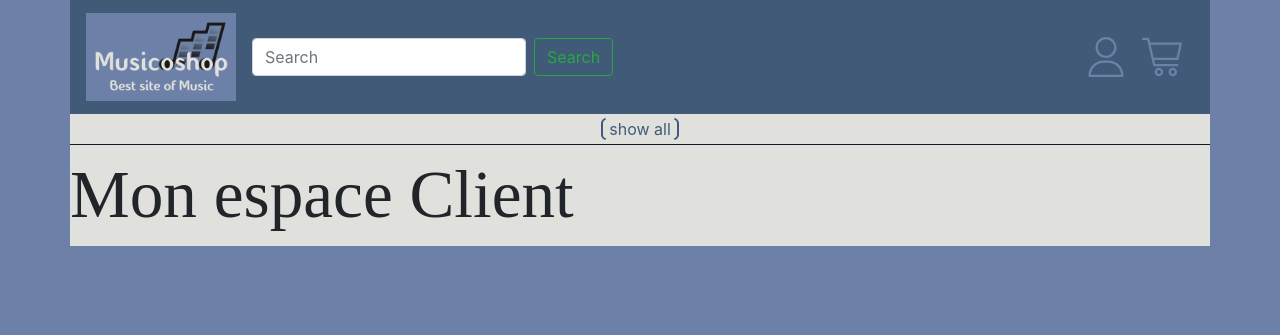
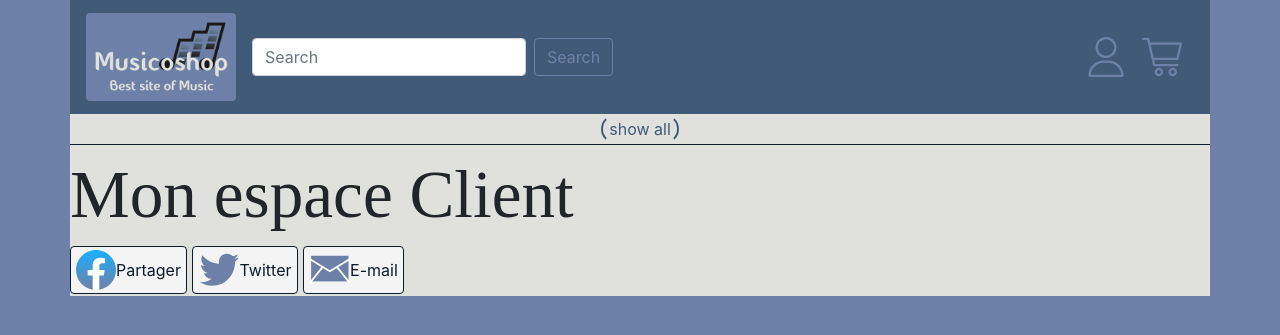
Before and after one commit to Groupe2-Musicoshop/Musicoshop, a PHP site: page / in a window 1280 px wide. Shown: the top 335 px of the page. Run offline with PHP 8.4, Linux system fonts and the light colour scheme; data that the repository does not hold is empty; some web fonts are replaced.

Commit message:
debut footer

```diff
--- a/css/footer.css
+++ b/css/footer.css
@@ -0,0 +1,99 @@
+
+/*facebook */
+.ms05siws {
+    transition-duration: var(--fds-fast);
+}
+.hwsy1cff {
+    transition-property: fill,stroke;
+}
+.b7h9ocf4 {
+    transition-timing-function: var(--fds-soft);
+}
+.a8c37x1j {
+    display: inline;
+}
+.p361ku9c {
+    fill: #fff;
+}
+
+/* twitteer */
+
+.r-kzbkwu {
+    padding-bottom: 0;
+}
+.r-5sfk15 {
+    height: 2.6rem;
+}
+.r-k200y {
+    align-self: flex-start;
+}
+.r-13gxpu9 {
+    color: #6D81A8;
+}
+.r-lrvibr {
+    user-select: none;
+}
+.r-1plcrui {
+    vertical-align: text-bottom;
+}
+.r-bnwqim {
+    position: relative;
+}
+.r-dnmrzs {
+    max-width: 100%;
+}
+.r-yyyyoo {
+    fill: currentcolor;
+}
+.r-4qtqp9 {
+    display: inline-block;
+}
+/* email */
+#Layer_1{
+    height: 2.6rem;
+    width: auto;
+}
+
+#footer svg {
+    overflow: hidden;
+    vertical-align: bottom;
+}
+
+#footer a{
+    color:#0d1b2a;
+}
+
+
+
+#footer .rs-btn {
+    z-index: 2;
+    background: #f4f4f4;
+    border: 1px solid #0d1b2a;
+}
+#footer .social{
+    display: inline-flex;
+}
+#footer .social > a{
+    display: flex;
+    align-items: center;
+    margin-right: 5px;
+    text-decoration: none;
+    padding: 2px 5px 2px 5px;
+    border-radius:.25rem;
+    -webkit-border-radius:.25rem;
+    -moz-border-radius:.25rem;
+    -ms-border-radius:.25rem;
+    -o-border-radius:.25rem;
+}
+
+#footer img:hover,
+#footer a:hover svg {
+    fill:#6D81A8;
+    filter: invert(1) sepia(1) saturate(1) hue-rotate(175deg);
+    -webkit-filter: invert(1) sepia(1) saturate(1) hue-rotate(175deg);
+}
+
+#footer a:hover{
+    color:#6D81A8;
+    text-decoration: none;
+}
--- a/css/nav.css
+++ b/css/nav.css
@@ -1,3 +1,10 @@
+#barre-musicoshop .logo {
+    border-radius:.25rem;
+    -webkit-border-radius:.25rem;
+    -moz-border-radius:.25rem;
+    -ms-border-radius:.25rem;
+    -o-border-radius:.25rem;
+}
 #barre-musicoshop li:first-child {
     margin-left: 100%;
 }
@@ -16,6 +23,22 @@
     left: 35px;
 }
 
+#barre-musicoshop  .btn-outline-mu{
+    color:#6D81A8;
+    border-color:#6D81A8;
+}
+
+#barre-musicoshop .btn-outline-mu:hover{
+    background-color: #0d1b2a;
+    border-color: #0d1b2a;
+    color:#E0E1DD;
+}
+
+#navbarDropdown img:hover{
+    fill:#0d1b2a;
+    filter: invert(1) sepia(1) saturate(1) hue-rotate(175deg);
+    -webkit-filter: invert(1) sepia(1) saturate(1) hue-rotate(175deg);
+}
 
 /*#barre-musicoshop li a.dropdown-toggle img.nbArt:after{*/
 
@@ -60,11 +83,11 @@
     border-right: 2px solid #415a77;
     border-top: 2px solid transparent;
     border-bottom: 2px solid transparent;
-    border-radius: 30%;
-    -webkit-border-radius: 30%;
-    -moz-border-radius: 30%;
-    -ms-border-radius: 30%;
-    -o-border-radius: 30%;
+    border-radius:1.25rem;
+    -webkit-border-radius:1.25rem;
+    -moz-border-radius:1.25rem;
+    -ms-border-radius:1.25rem;
+    -o-border-radius:1.25rem;
     font-weight: 400;
     color: #415a77;
 }
--- a/vues/footer.php
+++ b/vues/footer.php
@@ -1,8 +1,61 @@
 <?php
 
 ?>
-<div id="footer"></div>
+<div id="footer">
+    <div class="social">
+        <a class="rs-btn facebook" href="https://fr-fr.facebook.com" target="_blank" rel="facebook">
+            <svg viewBox="0 0 36 36" class="a8c37x1j ms05siws hwsy1cff b7h9ocf4" fill="url(#jsc_s_b)" height="40"
+                width="40">
+                <defs>
+                    <linearGradient x1="50%" x2="50%" y1="97.0782153%" y2="0%" id="jsc_s_b">
+                        <stop offset="0%" stop-color="#6D81A8"></stop>
+                        <stop offset="100%" stop-color="#19AFFF"></stop>
+                    </linearGradient>
+                </defs>
+                <path
+                    d="M15 35.8C6.5 34.3 0 26.9 0 18 0 8.1 8.1 0 18 0s18 8.1 18 18c0 8.9-6.5 16.3-15 17.8l-1-.8h-4l-1 .8z">
+                </path>
+                <path class="p361ku9c"
+                    d="M25 23l.8-5H21v-3.5c0-1.4.5-2.5 2.7-2.5H26V7.4c-1.3-.2-2.7-.4-4-.4-4.1 0-7 2.5-7 7v4h-4.5v5H15v12.7c1 .2 2 .3 3 .3s2-.1 3-.3V23h4z"
+                    style="fill: #fff;">
+                </path>
+            </svg>
+            <span>Partager</span>
+        </a>
+        <a class="rs-btn twitter" href="#bookmark-twitter" target="_blank" rel="twitter">
+            <svg viewBox="0 0 24 24"
+                class="r-k200y r-13gxpu9 r-4qtqp9 r-yyyyoo r-5sfk15 r-dnmrzs r-kzbkwu r-bnwqim r-1plcrui r-lrvibr">
+                <g>
+                    <path
+                        d="M23.643 4.937c-.835.37-1.732.62-2.675.733.962-.576 1.7-1.49 2.048-2.578-.9.534-1.897.922-2.958 1.13-.85-.904-2.06-1.47-3.4-1.47-2.572 0-4.658 2.086-4.658 4.66 0 .364.042.718.12 1.06-3.873-.195-7.304-2.05-9.602-4.868-.4.69-.63 1.49-.63 2.342 0 1.616.823 3.043 2.072 3.878-.764-.025-1.482-.234-2.11-.583v.06c0 2.257 1.605 4.14 3.737 4.568-.392.106-.803.162-1.227.162-.3 0-.593-.028-.877-.082.593 1.85 2.313 3.198 4.352 3.234-1.595 1.25-3.604 1.995-5.786 1.995-.376 0-.747-.022-1.112-.065 2.062 1.323 4.51 2.093 7.14 2.093 8.57 0 13.255-7.098 13.255-13.254 0-.2-.005-.402-.014-.602.91-.658 1.7-1.477 2.323-2.41z">
+                    </path>
+                </g>
+            </svg>
+            <span>Twitter</span>
+        </a>
+        <a class="rs-btn mail" href="https://twitter.com/?lang=fr" target="_blank" rel="mail">
+            <svg version="1.1" id="Layer_1" xmlns="http://www.w3.org/2000/svg"
+                xmlns:xlink="http://www.w3.org/1999/xlink" x="0px" y="0px" viewBox="0 0 568.601 568.601"
+                style="enable-background:new 0 0 568.601 568.601;" xml:space="preserve">
+                <rect x="28.861" y="92.553" style="fill:#6D81A8;" width="511.424" height="350.56" />
+                <g>
+                    <g>
+                        <polygon style="fill:#FFFFFF;" points="284.285,319.369 3.805,147.945 16.333,127.465 284.237,291.209 552.157,126.217
+			564.749,146.649 		" />
 
+                        <rect x="-45.389" y="342.94"
+                            transform="matrix(-0.6225 0.7826 -0.7826 -0.6225 439.5909 497.8454)" style="fill:#FFFFFF;"
+                            width="290.236" height="24" />
+
+                        <rect x="456.912" y="209.842"
+                            transform="matrix(-0.7829 0.6222 -0.6222 -0.7829 1056.8655 341.1133)" style="fill:#FFFFFF;"
+                            width="24.001" height="290.249" />
+                    </g>
+            </svg>
+            <span>E-mail</span>
+        </a>
+    </div>
+</div>
 </div>
 
 <script src="https://code.jquery.com/jquery-3.5.1.slim.min.js"
--- a/vues/header.php
+++ b/vues/header.php
@@ -66,11 +66,11 @@
         <div id="header">
             <nav id="barre-musicoshop" class="navbar sticky-top navbar-expand-lg navbar-light bg-color-bzb">
                 <a class="navbar-brand" href="index.php">
-                    <img src="<?=$_SESSION['root']?>/img/logo/Musicoshop_logo.PNG" width="150" alt="">
+                    <img class="logo" src="<?=$_SESSION['root']?>/img/logo/Musicoshop_logo.PNG" width="150" alt="">
                 </a>
                 <form class="form-inline my-2 my-lg-0">
                     <input class="form-control mr-sm-2" type="search" placeholder="Search" aria-label="Search">
-                    <button class="btn btn-outline-success my-2 my-sm-0" type="submit">Search</button>
+                    <button class="btn btn-outline-mu my-2 my-sm-0" type="submit">Search</button>
                 </form>
                 <div class="collapse navbar-collapse" id="navbarSupportedContent">
                     <ul class="navbar-nav mr-auto">
```
Also changed, not shown: img/footer/Twitter_Bird.svg (added), img/footer/envelope-email-svgrepo-com.svg (added), img/footer/facebook.svg (added).
